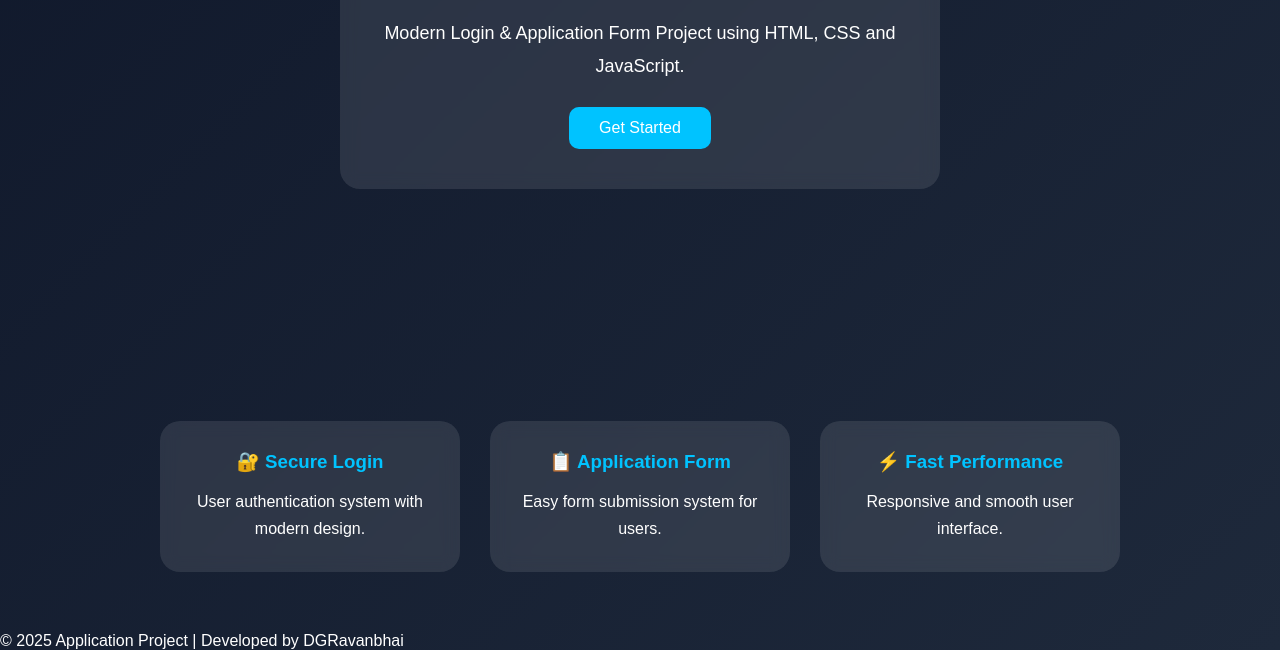
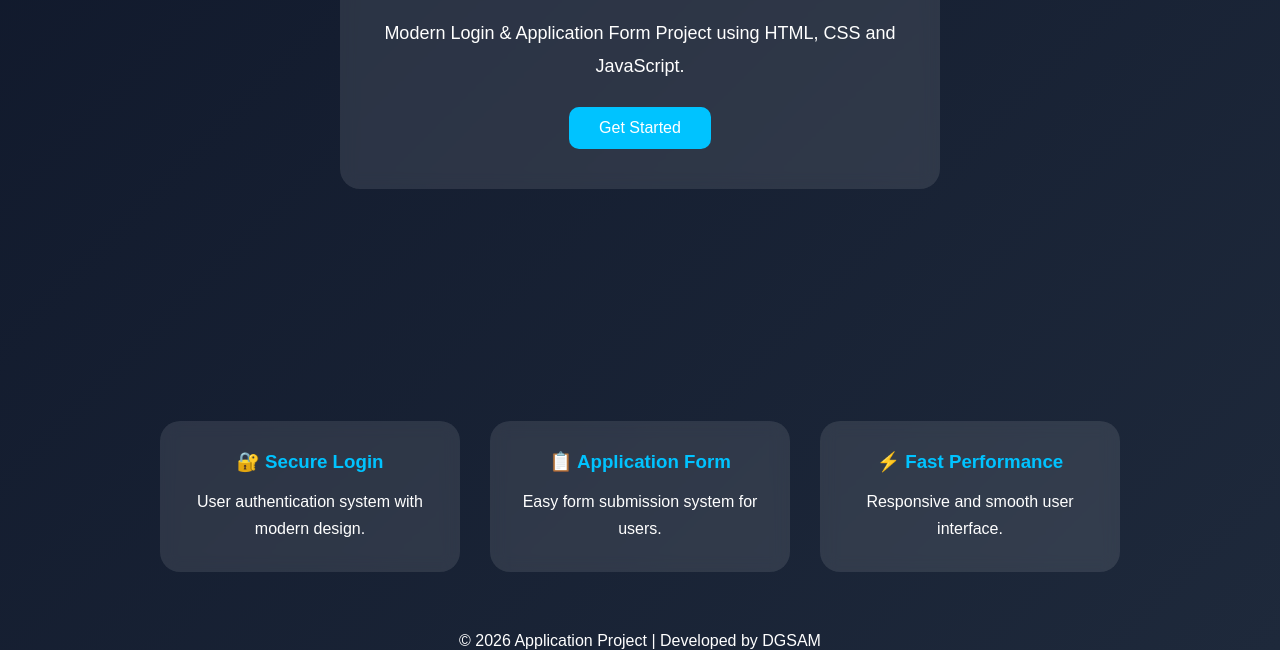
Before and after one commit to Simyonsam22/HTML-PROJECT, a plain HTML site: page index.html in a window 1280 px wide. Shown: the part 396-1046 px from the top of the page. Drawn offline with Linux system fonts and the light colour scheme.

Commit message:
Update index.html

```diff
--- a/index.html
+++ b/index.html
@@ -95,9 +95,9 @@
 
     <footer>
 
-        <p>
-            © 2025 Application Project |
-            Developed by DGRavanbhai
+        <p style="text-align: center;">
+            © 2026 Application Project |
+            Developed by DGSAM
         </p>
 
     </footer>
```
